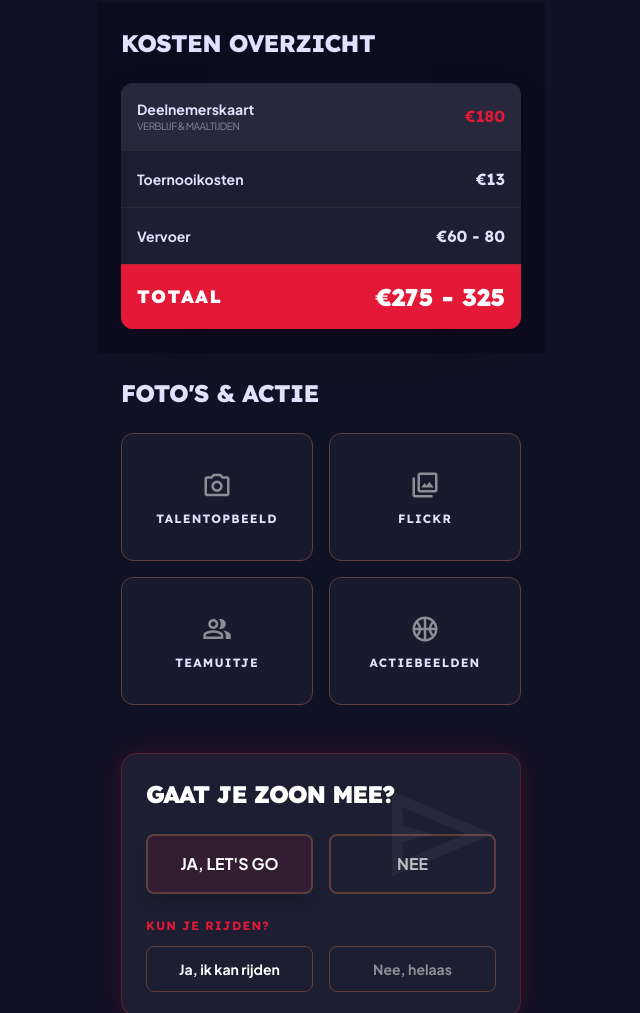
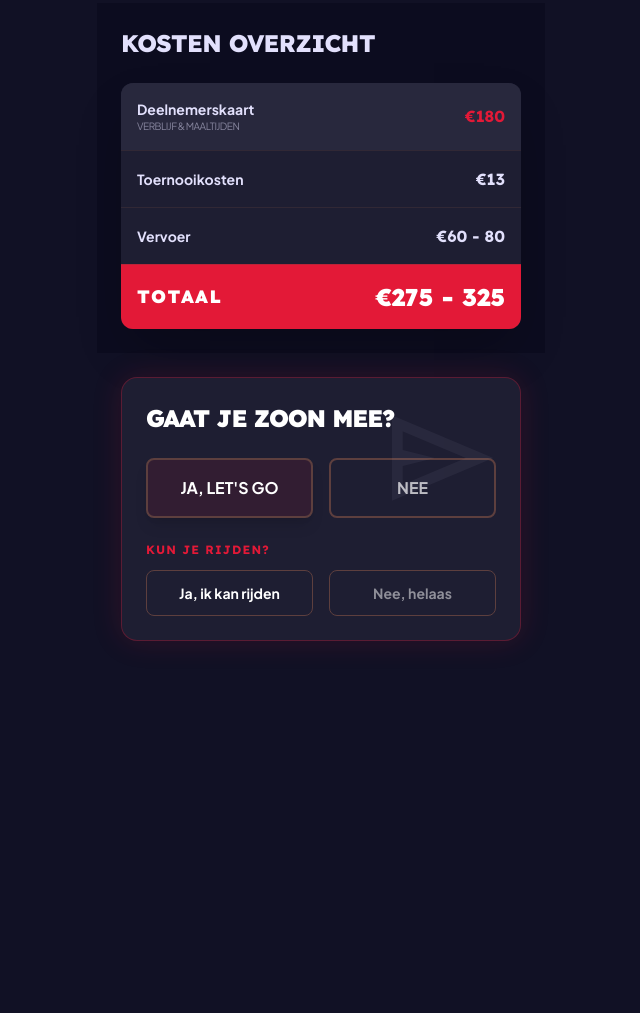
Before and after one commit to ramonvw-EA/cj-berlijn-toernooi, a plain HTML site: page index.html in a window 1280 px wide. Shown: the part 1220-2233 px from the top of the page, without its empty margins (319-959 px from the left). After the commit the page ends 2029 px from the top, so only its background shows below. Drawn offline with nearby package versions, Linux system fonts and the light colour scheme.

Commit message:
style: remove album grid and enlarge MU16.1 typography

```diff
--- a/index.html
+++ b/index.html
@@ -63,9 +63,9 @@
                 <img alt="Berlin Basketball Court" class="w-full h-full object-cover opacity-40 grayscale" src="https://images.unsplash.com/photo-1546519638-68e109498ffc?q=80&w=2090&auto=format&fit=crop"/>
                 <div class="absolute inset-0 bg-gradient-to-t from-[#111125] via-transparent to-transparent"></div>
             </div>
-            <div class="relative z-10 space-y-2">
-                <span class="inline-block bg-primary-container text-white px-3 py-1 font-headline text-xs font-bold uppercase tracking-widest rounded-sm">MU16.1 SEASON CLOSER</span>
-                <h2 class="font-headline font-black text-5xl leading-none uppercase tracking-tighter">BERLIJN <br/><span class="text-primary-container">2026</span></h2>
+            <div class="relative z-10 space-y-4">
+                <span class="inline-block bg-primary-container text-white px-4 py-2 font-headline text-xl font-black uppercase tracking-widest rounded-sm shadow-lg">MU16.1 SEASON CLOSER</span>
+                <h2 class="font-headline font-black text-6xl leading-none uppercase tracking-tighter">BERLIJN <br/><span class="text-primary-container">2026</span></h2>
                 <p class="text-on-surface-variant font-medium text-sm pt-2">Vrijdag 22 t/m Maandag 25 Mei</p>
                 <p class="text-sm font-light mt-4 leading-relaxed max-w-[90%] opacity-90">
                     We zouden het super gaaf vinden om het seizoen samen af te sluiten met het Internationale Pinkstertoernooi in Berlijn-Zehlendorf. Met 300+ teams uit heel Europa belooft de 40e editie een geweldige ervaring te worden!
@@ -125,28 +125,7 @@
             </div>
         </section>
 
-        <!-- Albums Grid -->
-        <section class="p-6">
-            <h3 class="font-headline font-extrabold text-2xl uppercase tracking-tight mb-6">FOTO'S & ACTIE</h3>
-            <div class="grid grid-cols-2 gap-4">
-                <a href="https://www.talentopbeeld.nl/crackerjacks-m16-1-2025-20226" target="_blank" class="bg-surface-container-low p-4 rounded-xl border border-outline-variant hover:border-primary-container transition group flex flex-col items-center justify-center text-center h-32">
-                    <span class="material-symbols-outlined text-3xl mb-2 text-white/50 group-hover:text-primary-container transition">photo_camera</span>
-                    <span class="font-headline text-xs font-bold uppercase tracking-widest">TalentOpBeeld</span>
-                </a>
-                <a href="https://flic.kr/s/aHBqjCA9En" target="_blank" class="bg-surface-container-low p-4 rounded-xl border border-outline-variant hover:border-primary-container transition group flex flex-col items-center justify-center text-center h-32">
-                    <span class="material-symbols-outlined text-3xl mb-2 text-white/50 group-hover:text-primary-container transition">collections</span>
-                    <span class="font-headline text-xs font-bold uppercase tracking-widest">Flickr</span>
-                </a>
-                <a href="https://myalbum.com/album/h4hGbCrsktqbNV/?invite=f943a67e-d77e-4fe2-8329-0ec5c1e41a52" target="_blank" class="bg-surface-container-low p-4 rounded-xl border border-outline-variant hover:border-primary-container transition group flex flex-col items-center justify-center text-center h-32">
-                    <span class="material-symbols-outlined text-3xl mb-2 text-white/50 group-hover:text-primary-container transition">group</span>
-                    <span class="font-headline text-xs font-bold uppercase tracking-widest">Teamuitje</span>
-                </a>
-                <a href="https://myalbum.com/album/TJzCUe9at43Yy3/?invite=edf9490c-2db5-4e1a-be15-3c246fe461e4" target="_blank" class="bg-surface-container-low p-4 rounded-xl border border-outline-variant hover:border-primary-container transition group flex flex-col items-center justify-center text-center h-32">
-                    <span class="material-symbols-outlined text-3xl mb-2 text-white/50 group-hover:text-primary-container transition">sports_basketball</span>
-                    <span class="font-headline text-xs font-bold uppercase tracking-widest">Actiebeelden</span>
-                </a>
-            </div>
-        </section>
+
 
         <!-- RSVP Form -->
         <section class="p-6 mb-12" id="rsvp">
```
